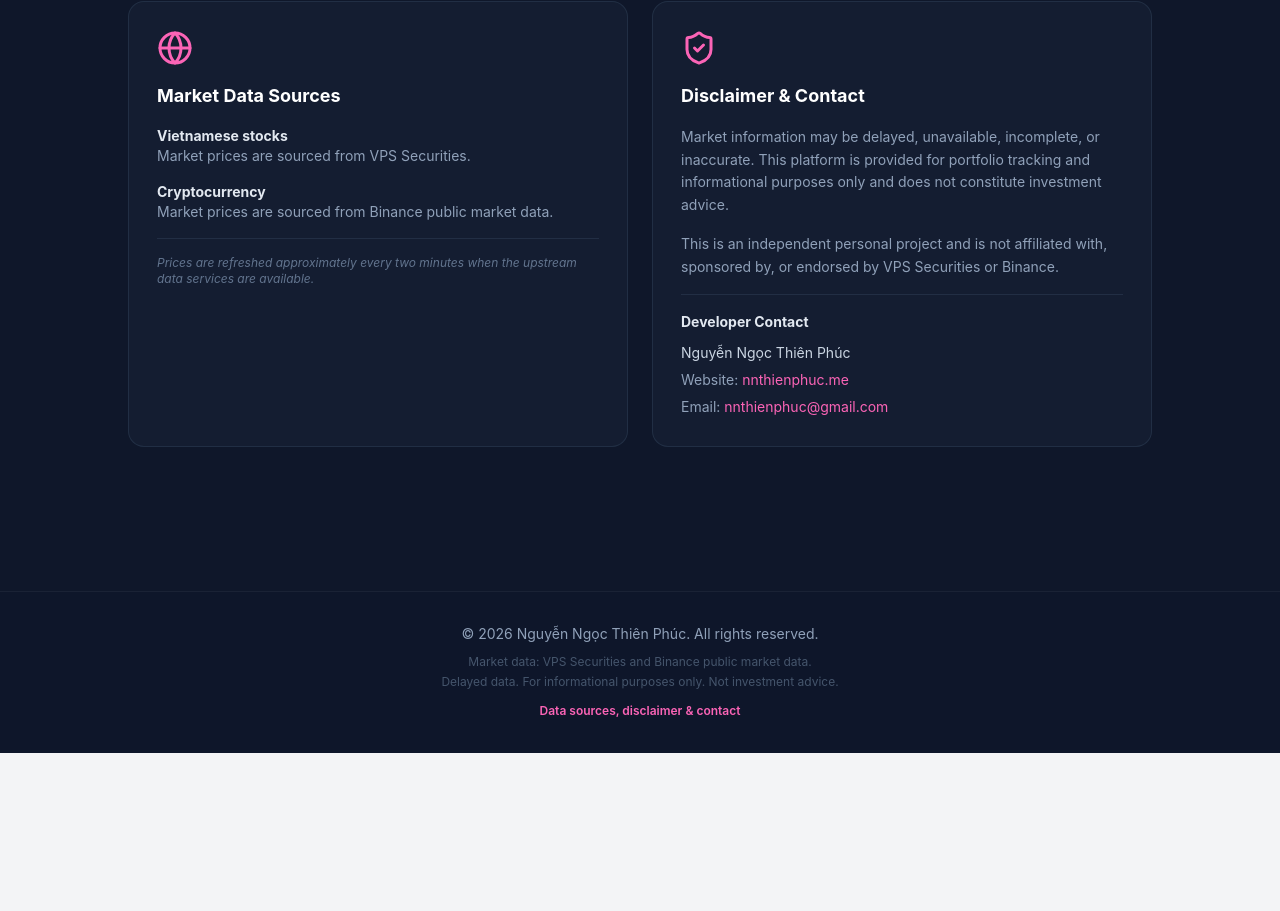
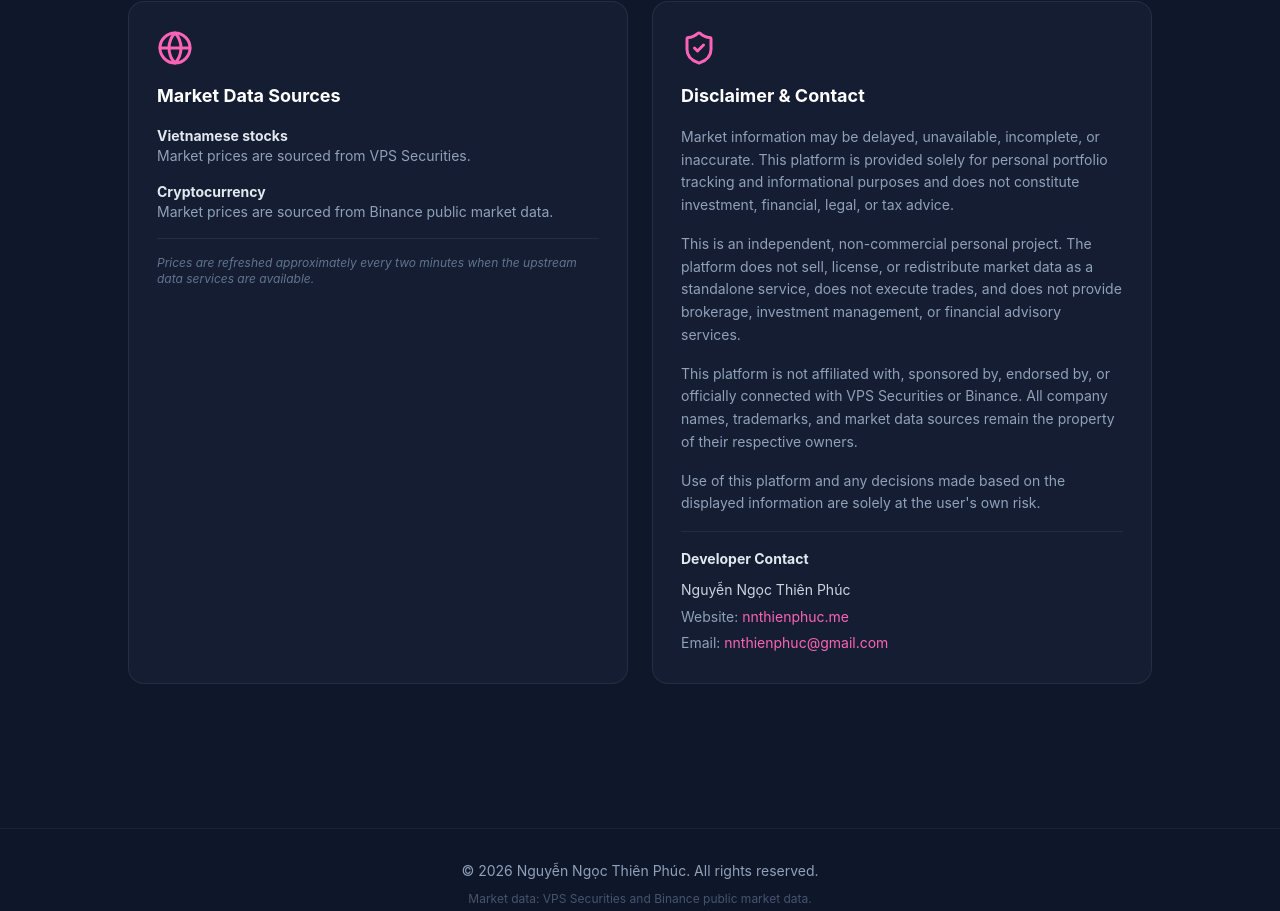
Before and after one commit to nnthienphuc/Wealth_Management_Platform, a React (Vite) app in the folder PersonalPortfolioTrackerFE/: page / in a window 1280 px wide. Shown: the part 4379-5290 px from the top of the page. Before the commit the page ends 5132 px from the top, so only its background shows below. Built offline with nearby package versions, Linux system fonts and the light colour scheme; no server answers.

Commit message:
docs: add API data sources, disclaimer, and copyright contact info

```diff
--- a/PersonalPortfolioTrackerFE/src/components/features/landing/LandingPage.jsx
+++ b/PersonalPortfolioTrackerFE/src/components/features/landing/LandingPage.jsx
@@ -524,14 +524,29 @@ export default function LandingPage() {
               <div className="space-y-4 text-sm text-slate-400 leading-relaxed">
                 <p>
                   Market information may be delayed, unavailable, incomplete, or
-                  inaccurate. This platform is provided for portfolio tracking
-                  and informational purposes only and does not constitute
-                  investment advice.
+                  inaccurate. This platform is provided solely for personal
+                  portfolio tracking and informational purposes and does not
+                  constitute investment, financial, legal, or tax advice.
                 </p>
 
                 <p>
-                  This is an independent personal project and is not affiliated
-                  with, sponsored by, or endorsed by VPS Securities or Binance.
+                  This is an independent, non-commercial personal project. The
+                  platform does not sell, license, or redistribute market data
+                  as a standalone service, does not execute trades, and does not
+                  provide brokerage, investment management, or financial
+                  advisory services.
+                </p>
+
+                <p>
+                  This platform is not affiliated with, sponsored by, endorsed
+                  by, or officially connected with VPS Securities or Binance.
+                  All company names, trademarks, and market data sources remain
+                  the property of their respective owners.
+                </p>
+
+                <p>
+                  Use of this platform and any decisions made based on the
+                  displayed information are solely at the user's own risk.
                 </p>
 
                 <div className="border-t border-slate-700/50 pt-4">
```
